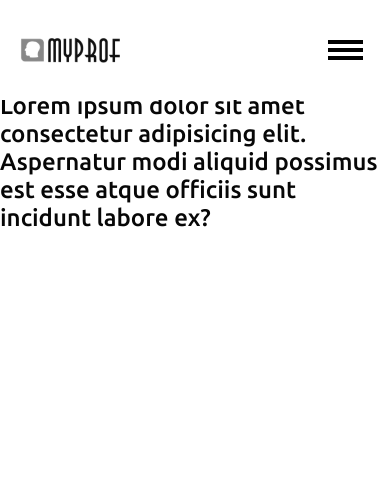
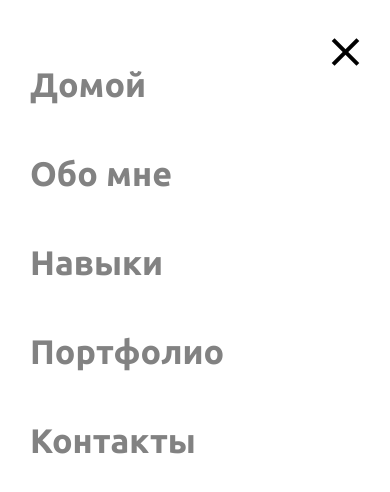
Before and after one commit to FedorovNikita/portfolio-for-np, a plain HTML site: page index.html in a window 390 px wide. Both pictures are taken after a click on the button "Открыть меню". Drawn offline with Linux system fonts and the light colour scheme.

Commit message:
3.11 start

```diff
--- a/index.html
+++ b/index.html
@@ -36,5 +36,7 @@
 
   <h1>Семен Петров</h1>
   <p>Lorem ipsum dolor sit amet consectetur adipisicing elit. Aspernatur modi aliquid possimus est esse atque officiis sunt incidunt labore ex?</p>
+
+  <script src="script.js"></script>
 </body>
 </html>
--- a/main.css
+++ b/main.css
@@ -102,7 +102,12 @@ img {
     padding: 40px 30px;
     background-color: #ffffff;
     transform: translateY(-100%);
+    transition: transform ease-in .4s;
     z-index: 5;
+  }
+
+  .header__list--active {
+    transform: translateY(0);
   }
 
   .header__link {
@@ -139,7 +144,20 @@ img {
     width: 35px;
     height: 4px;
     background-color: #000000;
+    transition: all ease-in .4s;
     box-shadow: 0 8px 0 0 #000000,
                 0 16px 0 0 #000000;
   }
+
+  .hamburger--active::before {
+    top: 25px;
+    transform: rotate(45deg);
+    box-shadow: none;
+  }
+
+  .hamburger--active::after {
+    top: 25px;
+    transform: rotate(-45deg);
+    box-shadow: none;
+  }
 }
--- /dev/null
+++ b/script.js
@@ -0,0 +1,7 @@
+let mainMenu = document.querySelector('.header__list');
+let mainHamburger = document.querySelector('.hamburger');
+
+mainHamburger.addEventListener('click', () => {
+  mainMenu.classList.toggle('header__list--active');
+  mainHamburger.classList.toggle('hamburger--active');
+})
```
